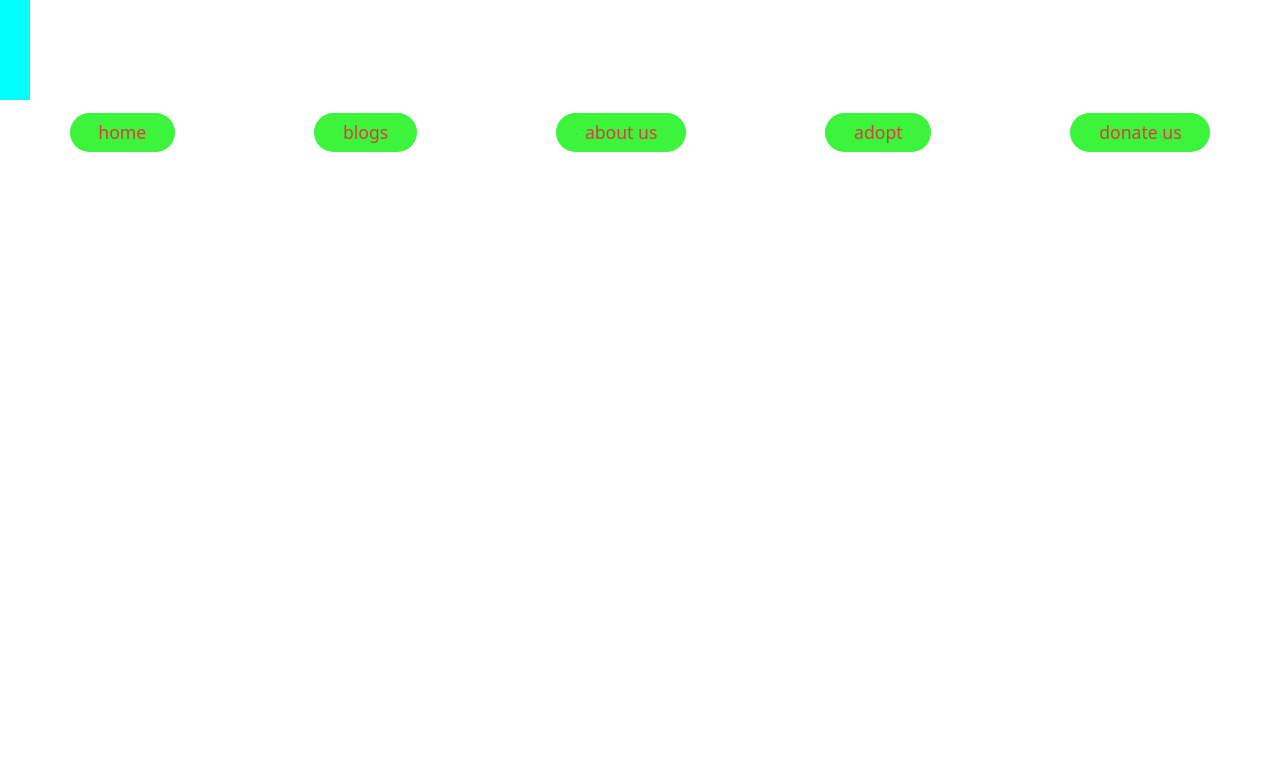
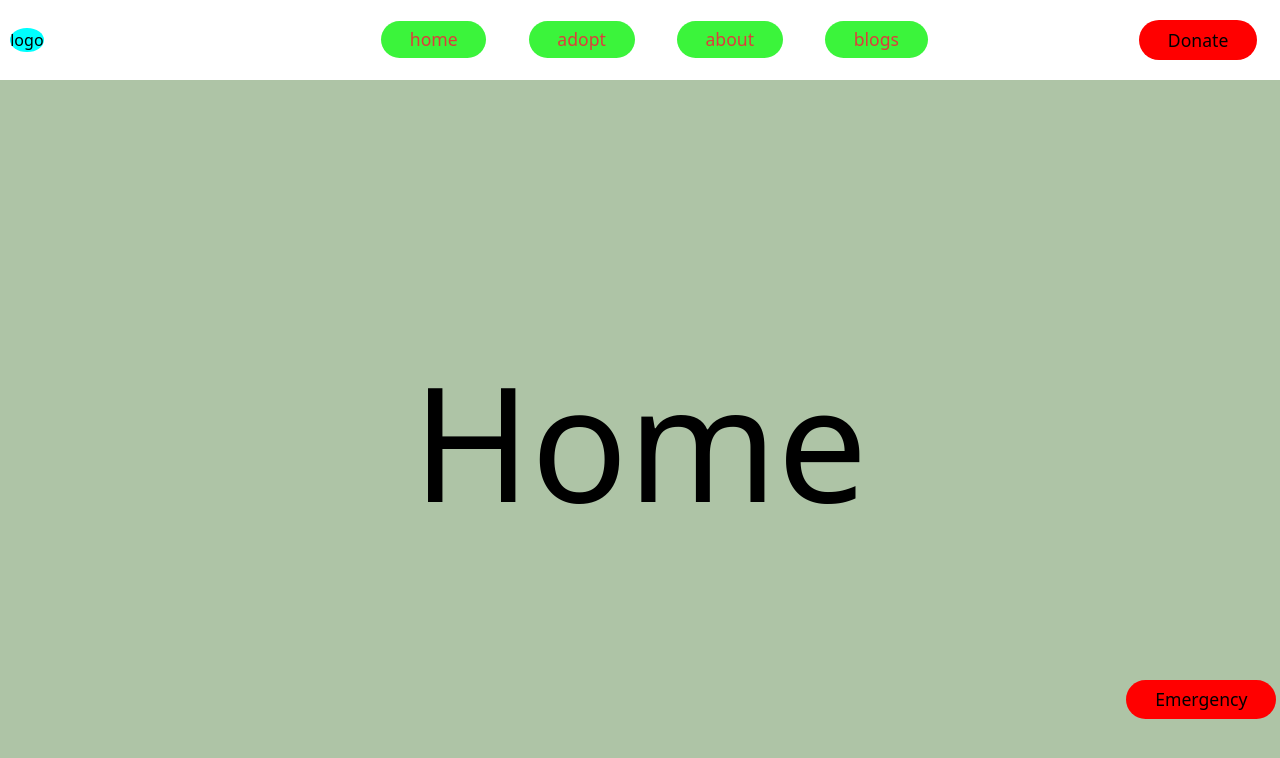
Before and after one commit to VengalaEshwar/project-hopebridge, a React (Vite) app in the folder client/: page / in a window 1280 px wide. Shown: the top 758 px of the page. Built offline with nearby package versions, Linux system fonts and the light colour scheme.

Commit message:
basic page routing done

```diff
--- a/client/src/App.css
+++ /dev/null
@@ -1,19 +0,0 @@
-.navbar{
-  display: flex;
-  justify-content: space-around;
-  margin-top: 1%;
-
-}
-.logo {
-  height : 100px;
-  width : 30px;
-  background-color: aqua;
-}
-.navbar a{
-   background-color: rgb(59, 244, 59);
-   padding :0.4rem 1.8rem;
-   border-radius: 1.5rem;
-   font-size: 1.1rem;
-   color: rgb(222, 60, 60);
-
-}
--- a/client/src/App.jsx
+++ b/client/src/App.jsx
@@ -1,23 +1,41 @@
-import { useState } from 'react'
-import './App.css'
+import { useState ,useEffect} from 'react'
+import '/src/styles/App.css'
+import NavBar from './components/NavBar';
+import { Routes,Route, useNavigate } from 'react-router-dom';
+import Home from './pages/Home'
+import Donate from './pages/Donate'
+import AboutUs from './pages/AboutUs'
+import Adoption from './pages/Adoption'
+import Blogs from './pages/Blogs'
+import EmergencyButton from './components/EmergencyButton';
+import Emergency from './pages/Emergency';
 //import styled from 'styled-components'; //used for styling components using css in js
+function App() {
+    const navigate = useNavigate();
 
-function App() {
+    const handleLogoClick = () => {
+      navigate("/");
+    };
 
+    useEffect(() => {
+      if (window.location.pathname !== "/") {
+        window.location.pathname = "/";
+      }
+    }, []); //[] -> dependency array it renders if it sees any change of state in the list items
   return (
     <>
-    <header>
-    <nav>
-      <div className="logo"></div>
-      <ul className="navbar">
-        <a href="#" >home</a>
-       <a href="#" >blogs</a>
-        <a href="#" >about us</a>
-        <a href="#" >adopt</a>
-        <a href="#" >donate us</a>
-      </ul>
-    </nav>
-    </header>
+      <NavBar/>
+      <div className="content-box-main">
+        <Routes>
+          <Route path="/" element={<Home/>}/>
+          <Route path="/about" element={<AboutUs/>}/>
+          <Route path="/adopt" element={<Adoption/>}/>
+          <Route path="/blogs" element={<Blogs/>}/>
+          <Route path="/donate" element={<Donate/>}/>
+          <Route path="/emergency" element={<Emergency/>}/>
+        </Routes>
+      </div>
+      <EmergencyButton/>
     </>
   )
 }
--- /dev/null
+++ b/client/src/components/EmergencyButton.jsx
@@ -0,0 +1,11 @@
+import React from 'react'
+import { useNavigate } from 'react-router-dom'
+
+function EmergencyButton() {
+    const navigate = useNavigate();
+  return (
+    <button className='emergency-button' onClick={()=>navigate("/emergency")}>Emergency</button>
+  )
+}
+
+export default EmergencyButton
--- /dev/null
+++ b/client/src/components/NavBar.jsx
@@ -0,0 +1,21 @@
+import React from 'react'
+import "../styles/NavBar.css"
+import {Link,useNavigate} from 'react-router-dom'
+function NavBar() {
+    const navigate =  useNavigate();
+
+  return (
+    <div className='navbar'>
+        <div className="logo" onClick={()=>navigate("/")}> logo</div>
+        <div className="nav-items">
+            <Link to="/">home</Link>
+            <Link to="/adopt">adopt</Link>
+            <Link to="/about">about</Link>
+            <Link to="/blogs">blogs</Link>
+        </div>
+        <button onClick={()=>navigate("/donate") } className="donate-button">Donate</button>
+    </div>
+  )
+}
+
+export default NavBar
--- a/client/src/pages/AboutUs.jsx
+++ b/client/src/pages/AboutUs.jsx
@@ -0,0 +1,7 @@
+import React from 'react'
+
+export default function AboutUs() {
+  return (
+    <div>AboutUs</div>
+  )
+}
--- a/client/src/pages/Adoption.jsx
+++ b/client/src/pages/Adoption.jsx
@@ -0,0 +1,9 @@
+import React from 'react'
+
+function Adoption() {
+  return (
+    <div>Adoption</div>
+  )
+}
+
+export default Adoption
--- a/client/src/pages/Blogs.jsx
+++ b/client/src/pages/Blogs.jsx
@@ -0,0 +1,9 @@
+import React from 'react'
+
+function Blogs() {
+  return (
+    <div>Blogs</div>
+  )
+}
+
+export default Blogs
--- a/client/src/pages/Donate.jsx
+++ b/client/src/pages/Donate.jsx
@@ -0,0 +1,10 @@
+import React from 'react'
+
+function Donate() {
+  return (
+    <div>Donate
+    </div>
+  )
+}
+
+export default Donate
--- /dev/null
+++ b/client/src/pages/Emergency.jsx
@@ -0,0 +1,9 @@
+import React from 'react'
+
+function Emergency() {
+  return (
+    <div>Emergency</div>
+  )
+}
+
+export default Emergency
--- a/client/src/pages/Home.jsx
+++ b/client/src/pages/Home.jsx
@@ -0,0 +1,9 @@
+import React from 'react'
+
+function Home() {
+  return (
+    <div>Home</div>
+  )
+}
+
+export default Home
--- /dev/null
+++ b/client/src/styles/App.css
@@ -0,0 +1,19 @@
+.emergency-button{
+    position: fixed;
+    top : 85vh;
+    left : 88vw;
+    background-color: rgb(255, 0, 0);
+     margin : 0% 10% 0% 0%;
+     padding :0.4rem 1.8rem;
+     border-radius: 1.5rem;
+     font-size: 1.1rem;
+}
+.content-box-main{
+    background-color: rgb(174, 196, 166);
+    display: flex;
+    justify-content: center;
+    align-items: center;
+    font-size: 10rem;
+    height : 90vh;
+    width : 100%;
+}
--- /dev/null
+++ b/client/src/styles/NavBar.css
@@ -0,0 +1,32 @@
+.navbar{
+    display: flex;
+    justify-content: space-between;
+    box-shadow: 0 0 10px 1px black;
+    padding : 0.8%;
+    align-items : center;
+    height : 10vh;
+    /* box-shadow: offset-x offset-y blur-radius spread-radius color; */
+
+  }
+  .logo {
+    background-color: aqua;
+    border-radius: 60%;
+    cursor: pointer;
+  }
+
+  .navbar a{
+     background-color: rgb(59, 244, 59);
+     margin : 0% 10% 0% 0%;
+     padding :0.4rem 1.8rem;
+     border-radius: 1.5rem;
+     font-size: 1.1rem;
+     color: rgb(222, 60, 60);
+
+  }
+  .donate-button{
+    background-color: rgb(255, 0, 0);
+     margin : 0% 1% 0% 0%;
+     padding :0.4rem 1.8rem;
+     border-radius: 1.5rem;
+     font-size: 1.1rem;
+  }
```
Also changed, not shown: 2 other files (tests, documents, lock files or other folders).
